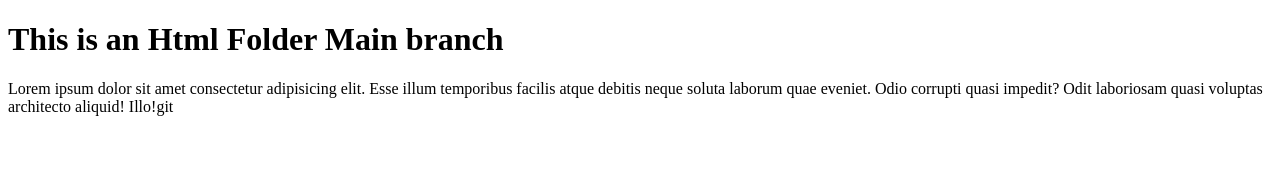
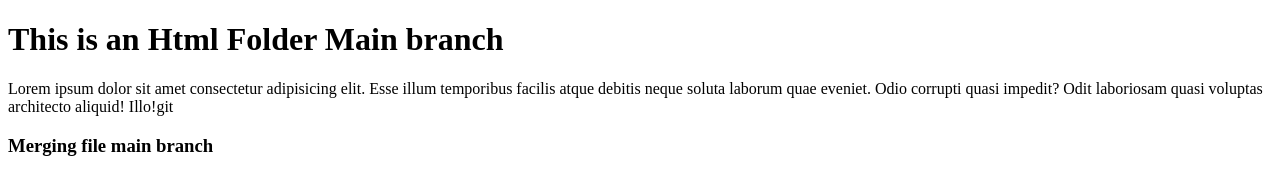
Before and after one commit to Manish019/html-css-practic-project, a plain HTML site: page demo.html in a window 1280 px wide. Drawn offline with Linux system fonts and the light colour scheme.

Commit message:
add merging heading

```diff
--- a/demo.html
+++ b/demo.html
@@ -9,6 +9,7 @@
   <div>
     <h1>This is an Html Folder Main branch</h1>
     <P>Lorem ipsum dolor sit amet consectetur adipisicing elit. Esse illum temporibus facilis atque debitis neque soluta laborum quae eveniet. Odio corrupti quasi impedit? Odit laboriosam quasi voluptas architecto aliquid! Illo!git</P>
+ <h3>Merging file main branch</h3>
   </div>
 </body>
 </html>
```
